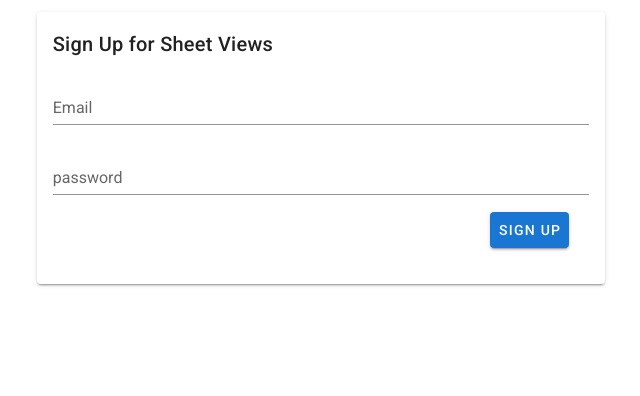
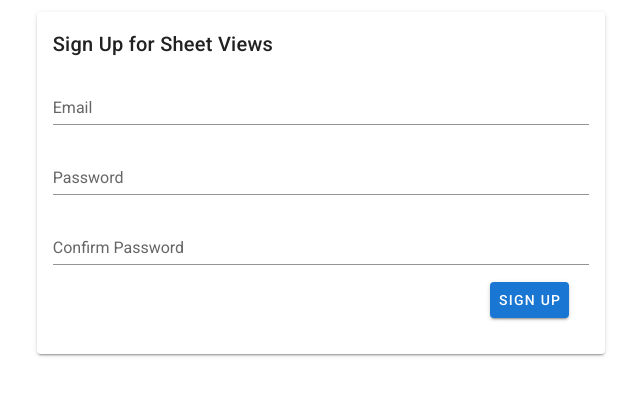
Before and after one commit to momostafas/sheet-views-task, a Vue app: page /login in a window 1280 px wide. Shown: the top 396 px of the page, without its empty margins (319-959 px from the left). Built offline with nearby package versions, Linux system fonts and the light colour scheme.

Commit message:
add passwork confirmation

```diff
--- a/src/components/auth/signUpForm.vue
+++ b/src/components/auth/signUpForm.vue
@@ -1,12 +1,13 @@
 <template>
 <v-form>
     <v-row>
-            <v-text-field type="email" label="Email" name="email" id="email">
-            </v-text-field>
+        <v-text-field type="email" label="Email" name="email" id="email" />
     </v-row>
     <v-row>
-            <v-text-field type="password" label="password" name="password" id="password">
-            </v-text-field>
+        <v-text-field type="password" label="Password" name="password" id="password" />
+    </v-row>
+    <v-row>
+        <v-text-field type="password" label="Confirm Password" name="onfirmPassword" id="confirmPassword" />
     </v-row>
     <v-card-actions>
         <v-spacer></v-spacer>
```
Lines whose indentation alone changed are shown as unchanged.
